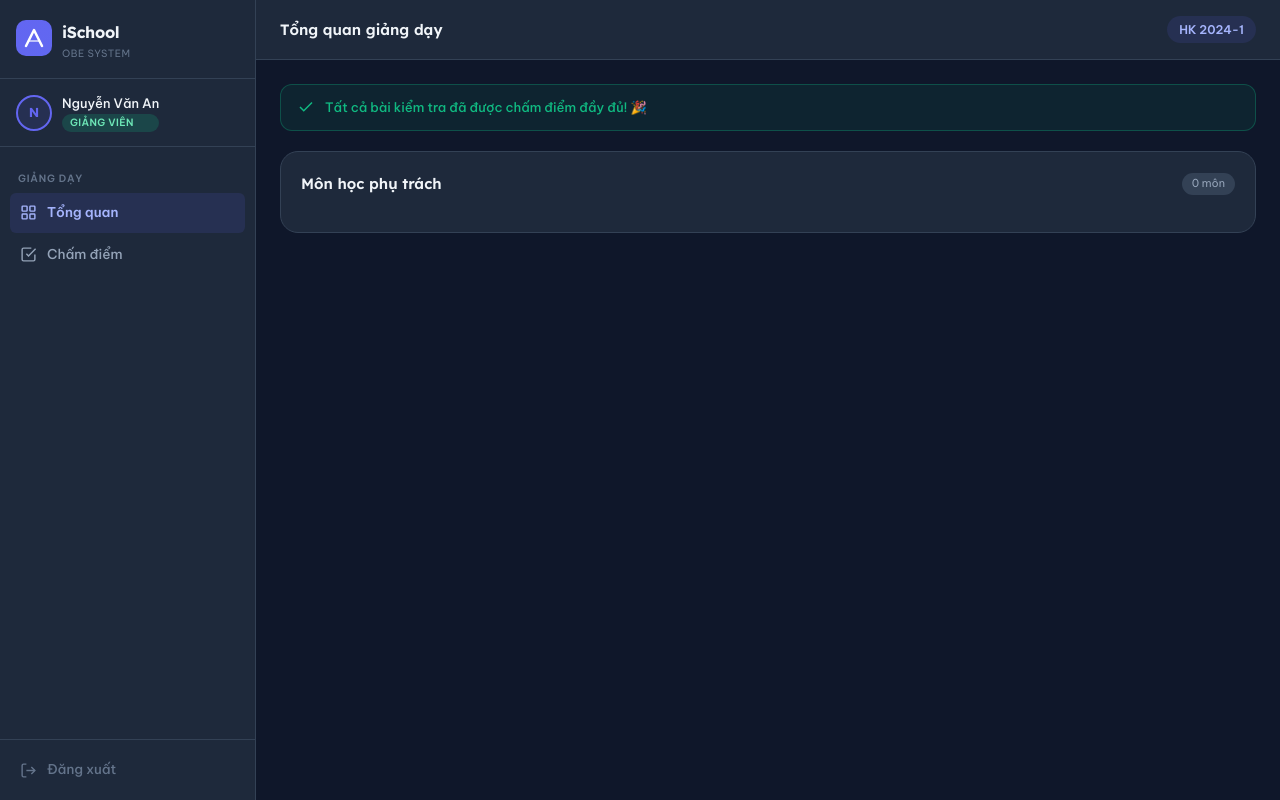
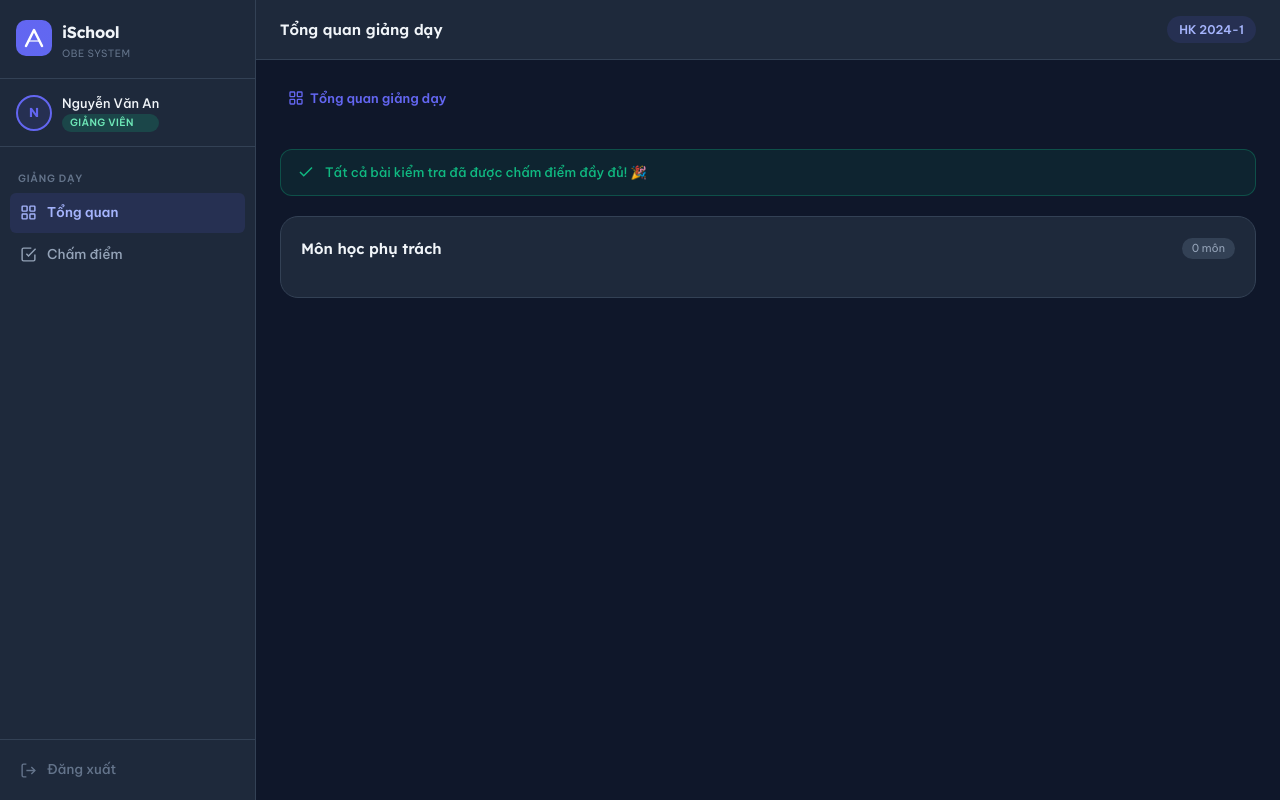
Before and after one commit to Biocuatoe/OBE_Portfolio, a PHP site: page /lecturer/dashboard in a window 1280 px wide. Run offline with PHP 8.4, Linux system fonts and the light colour scheme; a user stored in the database is signed in; data comes from the database, SQL or seed files in the repository; tables that the repository leaves empty hold one stand-in row (values such as "Sample post").

Commit message:
feat(lecturer): polish dashboard with course cards and stats

```diff
--- a/app/Views/lecturer/dashboard.php
+++ b/app/Views/lecturer/dashboard.php
@@ -1,5 +1,15 @@
 <?php /* app/Views/lecturer/dashboard.php */ ?>
 <?php $pageTitle = 'Tổng quan giảng dạy'; ?>
+
+<!-- Breadcrumb -->
+<nav class="breadcrumb-nav">
+    <a href="/lecturer/dashboard" class="breadcrumb-item active">
+        <svg viewBox="0 0 24 24" fill="none" stroke="currentColor" stroke-width="2" width="16" height="16">
+            <rect x="3" y="3" width="7" height="7" rx="1"/><rect x="14" y="3" width="7" height="7" rx="1"/><rect x="3" y="14" width="7" height="7" rx="1"/><rect x="14" y="14" width="7" height="7" rx="1"/>
+        </svg>
+        Tổng quan giảng dạy
+    </a>
+</nav>
 
 <?php if (!empty($pending_grading)): ?>
 <div class="alert-banner">
@@ -92,6 +102,105 @@
 </div>
 <?php endif; ?>
 
+<!-- Average Score Chart -->
+<?php if (!empty($avg_scores)): ?>
+<div class="section-card">
+    <div class="section-header">
+        <h3 class="section-title">Điểm trung bình các môn học</h3>
+        <span class="section-badge"><?= count($avg_scores) ?> môn</span>
+    </div>
+    <div class="chart-container">
+        <canvas id="averageScoreChart" width="400" height="100"></canvas>
+    </div>
+    <script>
+    document.addEventListener('DOMContentLoaded', function() {
+        const avgScores = <?= json_encode($avg_scores) ?>;
+
+        if (avgScores.length > 0) {
+            const ctx = document.getElementById('averageScoreChart')?.getContext('2d');
+            if (ctx) {
+                new Chart(ctx, {
+                    type: 'bar',
+                    data: {
+                        labels: avgScores.map(item => item.course_code),
+                        datasets: [{
+                            label: 'Điểm trung bình',
+                            data: avgScores.map(item => parseFloat(item.avg_score) || 0),
+                            backgroundColor: [
+                                'rgba(99, 102, 241, 0.8)',
+                                'rgba(14, 165, 233, 0.8)',
+                                'rgba(16, 185, 129, 0.8)',
+                                'rgba(245, 158, 11, 0.8)',
+                                'rgba(244, 63, 94, 0.8)',
+                            ],
+                            borderColor: 'transparent',
+                            borderRadius: 8,
+                            borderSkipped: false,
+                            hoverBackgroundColor: 'rgba(99, 102, 241, 1)',
+                        }]
+                    },
+                    options: {
+                        indexAxis: avgScores.length > 5 ? 'y' : 'x',
+                        responsive: true,
+                        maintainAspectRatio: true,
+                        plugins: {
+                            legend: {
+                                display: true,
+                                labels: {
+                                    font: { size: 12, weight: '500' },
+                                    color: '#f1f5f9',
+                                    usePointStyle: true,
+                                    padding: 20,
+                                }
+                            },
+                            tooltip: {
+                                backgroundColor: 'rgba(15, 23, 42, 0.9)',
+                                borderColor: 'rgba(51, 65, 85, 0.5)',
+                                borderWidth: 1,
+                                padding: 10,
+                                titleFont: { size: 12, weight: '600' },
+                                bodyFont: { size: 12 },
+                                callbacks: {
+                                    label: function(context) {
+                                        return 'Điểm: ' + context.parsed.y.toFixed(1) + ' / 10';
+                                    }
+                                }
+                            }
+                        },
+                        scales: {
+                            x: {
+                                stacked: false,
+                                grid: {
+                                    color: 'rgba(51, 65, 85, 0.3)',
+                                    drawBorder: false,
+                                },
+                                ticks: {
+                                    color: '#94a3b8',
+                                    font: { size: 11 }
+                                }
+                            },
+                            y: {
+                                beginAtZero: true,
+                                max: 10,
+                                grid: {
+                                    color: 'rgba(51, 65, 85, 0.3)',
+                                    drawBorder: false,
+                                },
+                                ticks: {
+                                    color: '#94a3b8',
+                                    font: { size: 11 }
+                                }
+                            }
+                        }
+                    }
+                });
+            }
+        }
+    });
+    </script>
+</div>
+<?php endif; ?>
+
 <style>
 .alert-banner {
     display:flex; align-items:center; gap:10px;
```
